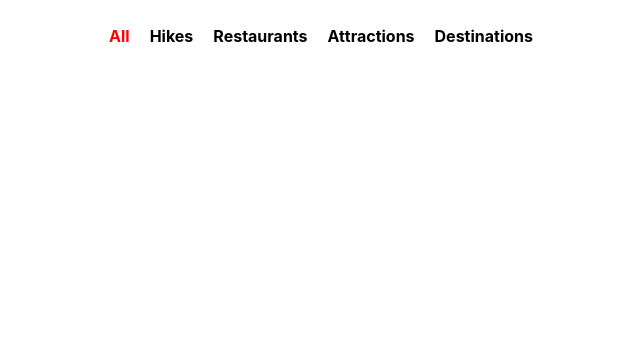
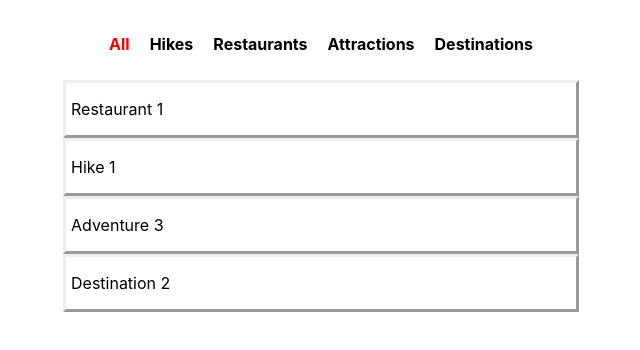
Before and after one commit to kjs2b/FunPlanner-react, a React (Create React App) app in the folder FunPlanner/: page / in a window 1280 px wide. Shown: the top 350 px of the page, without its empty margins (319-959 px from the left). Built offline with nearby package versions, Linux system fonts and the light colour scheme.

Commit message:
added ListContainer and ListItem to app to display individual adventures

```diff
--- a/FunPlanner/package.json
+++ b/FunPlanner/package.json
@@ -8,6 +8,7 @@
     "babel-preset-env": "^1.4.0",
     "babel-preset-react": "^6.24.1",
     "css-loader": "^0.28.1",
+    "eslint-config-rallycoding": "^3.2.0",
     "html-webpack-plugin": "^2.28.0",
     "react-scripts": "0.9.5",
     "style-loader": "^0.17.0",
--- a/FunPlanner/src/App.js
+++ b/FunPlanner/src/App.js
@@ -1,6 +1,7 @@
 import React, { Component } from 'react';
 import './App.css';
 
+import ListContainer from './components/ListContainer';
 import CategoriesBar from './components/CategoriesBar';
 
 class App extends Component {
@@ -8,6 +9,7 @@ class App extends Component {
     return (
       <div className='container'>
         <CategoriesBar />
+        <ListContainer />
       </div>
     );
   }
--- /dev/null
+++ b/FunPlanner/src/components/ListContainer.js
@@ -0,0 +1,22 @@
+import React, { Component } from 'react';
+import ListItem from './ListItem';
+
+export default class ListContainer extends Component {
+  constructor(props) {
+    super(props);
+    this.state = {};
+  }
+
+  render() {
+    //Test data******
+    const items = ['Restaurant 1', 'Hike 1', 'Adventure 3', 'Destination 2'];
+    //******Test data
+    return (
+      <div>
+        {items.map((item) =>
+          <ListItem item={item} key={item} />
+        )}
+      </div>
+    );
+  }
+}
--- /dev/null
+++ b/FunPlanner/src/components/ListItem.js
@@ -0,0 +1,9 @@
+import React from 'react';
+
+export default function ListItem (props) {
+  return (
+    <div className='listItem'>
+      <p>{props.item}</p>
+    </div>
+  );
+}
--- a/FunPlanner/src/index.css
+++ b/FunPlanner/src/index.css
@@ -14,6 +14,9 @@ li {
 .container {
   max-width: 1200px;
   margin: 0 auto;
+  display: flex;
+  flex-direction: column;
+  align-items: center;
 }
 
 .categories {
@@ -26,3 +29,11 @@ li {
   font-weight: bold;
   cursor: pointer;
 }
+
+.listItem {
+  width: 500px;
+  padding-left: 5px;
+  padding-right: 5px;
+  border-style: outset;
+  border-width: 3px;
+}
```
Also changed, not shown: 1 other file (tests, documents, lock files or other folders).
